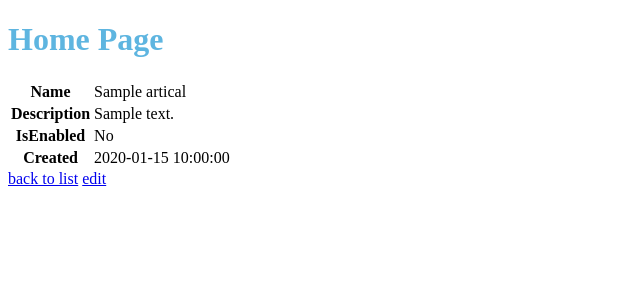
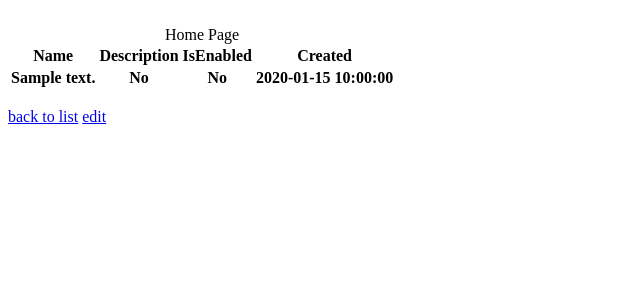
Before and after one commit to Karlenx95/blog, a Symfony app: template templates/artical/homepage.html.twig in a window 1280 px wide. Shown: the top 300 px of the page, without its empty margins (0-640 px from the left). Run offline with Twig, Linux system fonts and the light colour scheme; the template is opened without the code that fills it: most values are stand-ins (such as "Sample title", 1, 10 or a date in 2020); lists and menus that the app fills with data are empty; some libraries are stand-ins or nearby versions.

Commit message:
first commit

```diff
--- a/src/Controller/MainController.php
+++ b/src/Controller/MainController.php
@@ -21,8 +21,8 @@ class MainController extends AbstractController
      */
     public function indexAction(Request $request)
     {
-        $em = $this->getDoctrine()->getManager();
-        $article = $em->getRepository(Artical::class)->findOneBy(['id' => 6]);
+        $find = $this->getDoctrine()->getManager();
+        $article = $find->getRepository(Artical::class)->findOneBy(['id' => 6]);
 
         return $this->render('main/index.html.twig', ['artical'=>$article]) ;
 
--- a/templates/artical/homepage.html.twig
+++ b/templates/artical/homepage.html.twig
@@ -3,29 +3,23 @@
 {% block title %}Home Page{% endblock %}
 
 {% block body %}
-    <h1>Home Page</h1>
-
-    <table class="table">
-        <tbody>
+        <table>
+            <caption class="caption" >Home Page</caption><br>
         <tr>
             <th>Name</th>
-            <td>{{ artical.name }}</td>
+            <th>Description</th>
+            <th>IsEnabled</th>
+            <th>Created</th>
+
+        </tr>
+        <tr>
+            <th>{{ artical.description }}</th>
+            <th>{{ artical.isEnabled ? 'Yes' : 'No' }}</th>
+            <th>{{ artical.isEnabled ? 'Yes' : 'No' }}</th>
+            <th>{{ artical.created ? artical.created|date('Y-m-d H:i:s') : '' }}</th>
         </tr>
 
-        <tr>
-            <th>Description</th>
-            <td>{{ artical.description }}</td>
-        </tr>
-        <tr>
-            <th>IsEnabled</th>
-            <td>{{ artical.isEnabled ? 'Yes' : 'No' }}</td>
-        </tr>
-        <tr>
-            <th>Created</th>
-            <td>{{ artical.created ? artical.created|date('Y-m-d H:i:s') : '' }}</td>
-        </tr>
-        </tbody>
-    </table>
+        </table><br>
 
     <a href="{{ path('artical_index') }}">back to list</a>
 
```
Also changed, not shown: 1 other file.
